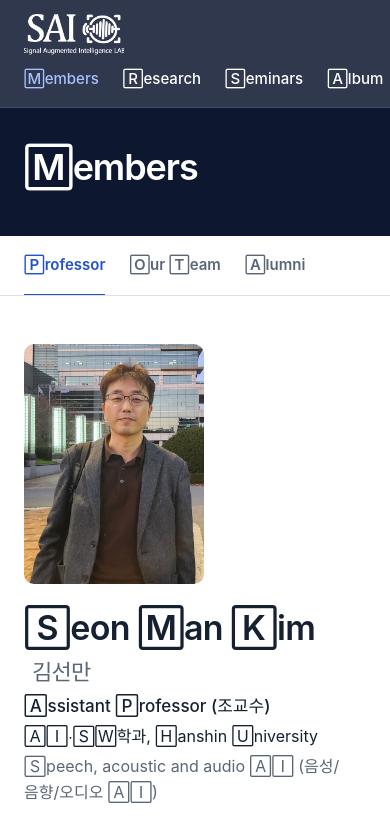
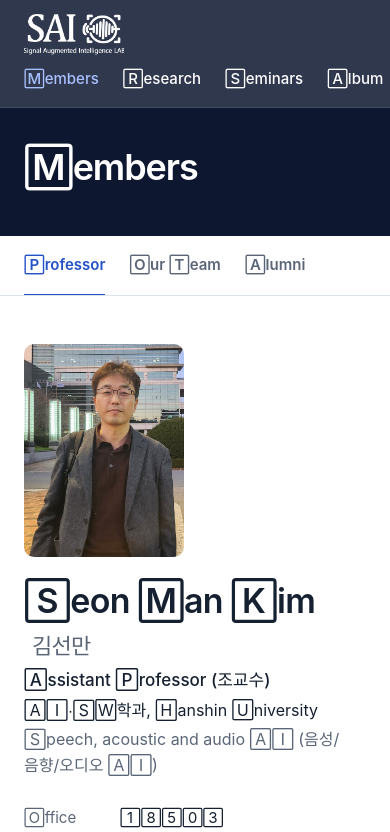
Before and after one commit to Signal-Augmented-Intelligence/-Signal-Augmented-Intelligence.github.io, a Next.js app: page /members/professor in a window 390 px wide. Shown: the top 832 px of the page. Built offline with nearby package versions, Linux system fonts and the light colour scheme; a web font is replaced by a local one.

Commit message:
Reduce member photo sizes

```diff
--- a/src/app/members/members.module.css
+++ b/src/app/members/members.module.css
@@ -1,6 +1,6 @@
 .group + .group { margin-top: 48px; }
 .groupTitle { margin-bottom: 24px; color: var(--muted); font-size: 0.9375rem; font-weight: 600; }
-.team { display: grid; grid-template-columns: repeat(4, minmax(0, 1fr)); gap: 40px 32px; }
+.team { display: grid; grid-template-columns: repeat(auto-fill, minmax(160px, 190px)); gap: 40px 28px; }
 .member { scroll-margin-top: calc(var(--header-h) + 84px); }
 .name { margin-top: 16px; font-size: 1.0625rem; font-weight: 600; letter-spacing: -0.01em; }
 .nameKo { margin-top: 2px; color: var(--muted); font-size: var(--text-sm); }
@@ -11,9 +11,6 @@
 .alumni > li { display: grid; grid-template-columns: 240px 120px minmax(0, 1fr); column-gap: 24px; padding: 16px 0; border-bottom: 1px solid var(--rule); }
 .alumni .name { margin: 0; font-size: var(--text-md); }
 
-@media (max-width: 960px) {
-  .team { grid-template-columns: repeat(3, minmax(0, 1fr)); }
-}
 @media (max-width: 640px) {
   .team { grid-template-columns: repeat(2, minmax(0, 1fr)); gap: 32px 16px; }
   .alumni > li { grid-template-columns: minmax(0, 1fr); }
--- a/src/app/members/professor/professor.module.css
+++ b/src/app/members/professor/professor.module.css
@@ -1,4 +1,4 @@
-.profile { display: grid; grid-template-columns: 260px minmax(0, 1fr); column-gap: 56px; align-items: start; margin-bottom: 80px; }
+.profile { display: grid; grid-template-columns: 200px minmax(0, 1fr); column-gap: 48px; align-items: start; margin-bottom: 80px; }
 .photo { border-radius: 10px; }
 .name { font-size: 2.125rem; font-weight: 600; letter-spacing: -0.02em; line-height: 1.2; }
 .nameKo { margin-left: 8px; color: var(--muted); font-size: 1.375rem; font-weight: 500; }
@@ -27,12 +27,12 @@
 .plain { display: grid; gap: 10px; max-width: 52rem; }
 
 @media (max-width: 960px) {
-  .profile { grid-template-columns: 180px minmax(0, 1fr); column-gap: 32px; }
+  .profile { grid-template-columns: 160px minmax(0, 1fr); column-gap: 32px; }
   .areas { grid-template-columns: minmax(0, 1fr); }
 }
 @media (max-width: 640px) {
   .profile { grid-template-columns: minmax(0, 1fr); row-gap: 24px; }
-  .profile > :first-child { width: 180px; }
+  .profile > :first-child { width: 160px; }
   .pubs > li { grid-template-columns: minmax(0, 1fr); }
 }
 
```
